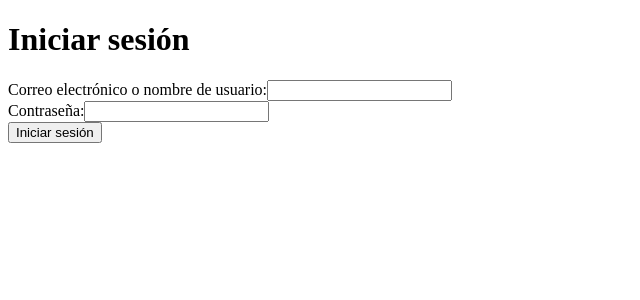
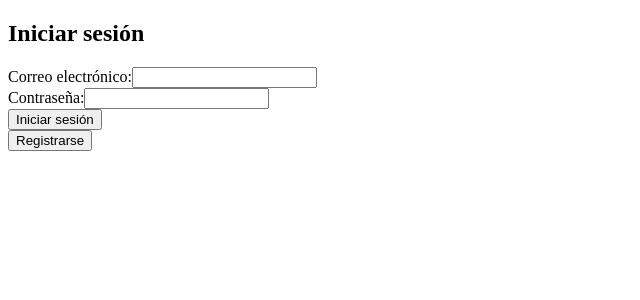
Before and after one commit to INGESO-2023-1/grupo_5, a React app: page / in a window 1280 px wide. Shown: the top 300 px of the page, without its empty margins (0-640 px from the left). Built offline with nearby package versions, Linux system fonts and the light colour scheme; the HTML template or start-up script is replaced by a standard one.

Commit message:
login/register html

```diff
--- a/src/app/Login.js
+++ b/src/app/Login.js
@@ -2,35 +2,94 @@ import React, { useState } from 'react';
 import axios from 'axios';
 
 function Login() {
-  const [emailOrUsername, setEmailOrUsername] = useState('');
-  const [password, setPassword] = useState('');
-  const [error, setError] = useState(null);
+  const [isLogin, setIsLogin] = useState(true);
+
+  const [loginFormData, setLoginFormData] = useState({
+    email: '',
+    password: ''
+  });
+
+  const [registerFormData, setRegisterFormData] = useState({
+    name: '',
+    email: '',
+    password: '',
+    confirmPassword: ''
+  });
+
+  const handleLoginSubmit = (event) => {
+    event.preventDefault();
+    console.log(loginFormData);
+    // Aquí podrías enviar los datos del formulario de inicio de sesión a tu servidor para procesar el inicio de sesión
+
+  }
+
+  const handleLoginChange = (event) => {
+    const { name, value } = event.target;
+    setLoginFormData(prevState => ({ ...prevState, [name]: value }));
+  }
+
+  const handleRegisterSubmit = (event) => {
+    event.preventDefault();
+    console.log(registerFormData);
+    // Aquí podrías enviar los datos del formulario de registro a tu servidor para procesar el registro
+
+  }
+
+  const handleRegisterChange = (event) => {
+    const { name, value } = event.target;
+    setRegisterFormData(prevState => ({ ...prevState, [name]: value }));
+  }
+
+  const handleSwitchAuthMode = () => {
+    setIsLogin(prevState => !prevState);
+  }
 
   return (
     <div>
-      <h1>Iniciar sesión</h1>
-      {error && <p>{error}</p>}
-      <form>
-        <div>
-          <label htmlFor="emailOrUsername">Correo electrónico o nombre de usuario:</label>
-          <input
-            type="text"
-            id="emailOrUsername"
-            value={emailOrUsername}
-            onChange={(e) => setEmailOrUsername(e.target.value)}
-          />
-        </div>
-        <div>
-          <label htmlFor="password">Contraseña:</label>
-          <input
-            type="password"
-            id="password"
-            value={password}
-            onChange={(e) => setPassword(e.target.value)}
-          />
-        </div>
-        <button type="submit">Iniciar sesión</button>
-      </form>
+      <h2>{isLogin ? 'Iniciar sesión' : 'Registrarse'}</h2>
+      {isLogin ? (
+        <form>
+          <label>
+            Correo electrónico:
+            <input type="email" name="email" value={loginFormData.email} onChange={handleLoginChange} />
+          </label>
+          <br />
+          <label>
+            Contraseña:
+            <input type="password" name="password" value={loginFormData.password} onChange={handleLoginChange} />
+          </label>
+          <br />
+          <button type="submit">Iniciar sesión</button>
+          <br />
+          <button type="button" onClick={handleSwitchAuthMode}>Registrarse</button>
+        </form>
+      ) : (
+        <form>
+          <label>
+            Nombre:
+            <input type="text" name="name" value={registerFormData.name} onChange={handleRegisterChange} />
+          </label>
+          <br />
+          <label>
+            Correo electrónico:
+            <input type="email" name="email" value={registerFormData.email} onChange={handleRegisterChange} />
+          </label>
+          <br />
+          <label>
+            Contraseña:
+            <input type="password" name="password" value={registerFormData.password} onChange={handleRegisterChange} />
+          </label>
+          <br />
+          <label>
+            Confirmar contraseña:
+            <input type="password" name="confirmPassword" value={registerFormData.confirmPassword} onChange={handleRegisterChange} />
+          </label>
+          <br />
+          <button type="submit">Registrarse</button>
+          <br />
+          <button type="button" onClick={handleSwitchAuthMode}>Iniciar sesión</button>
+        </form>
+      )}
     </div>
   );
 }
```
Also changed, not shown: src/public/bundle.js.
